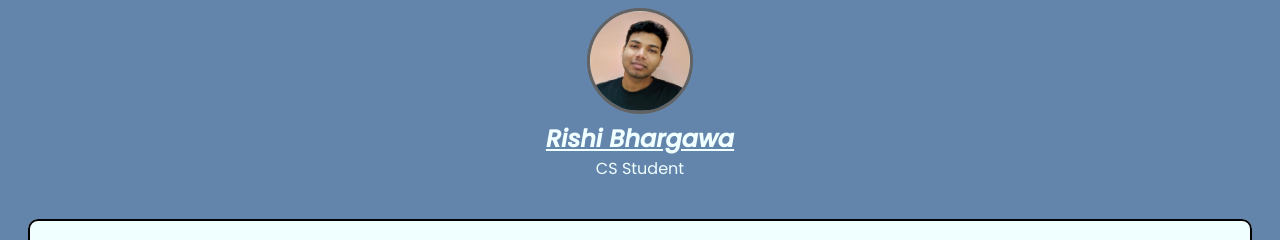
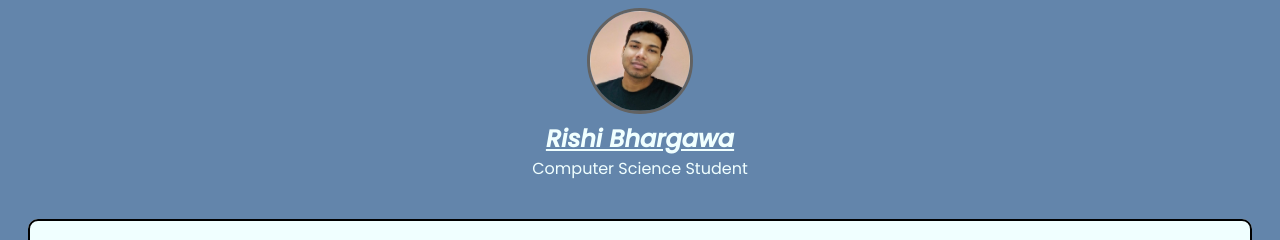
Before and after one commit to rishibhargawa/rishibhargawa.github.io, a plain HTML site: page index.html in a window 1280 px wide. Shown: the top 240 px of the page. Drawn offline with Linux system fonts and the light colour scheme.

Commit message:
updated HTML

```diff
--- a/index.html
+++ b/index.html
@@ -12,7 +12,7 @@
             <section class="top">
                 <img  class="pfp" src="pfp.jpg"alt="profile picture">
                 <h1>Rishi Bhargawa</h1>
-                <p class="cse">CS Student</p>
+                <p class="cse">Computer Science Student</p>
             </section>
             <br>
             <!--Details-->
```
